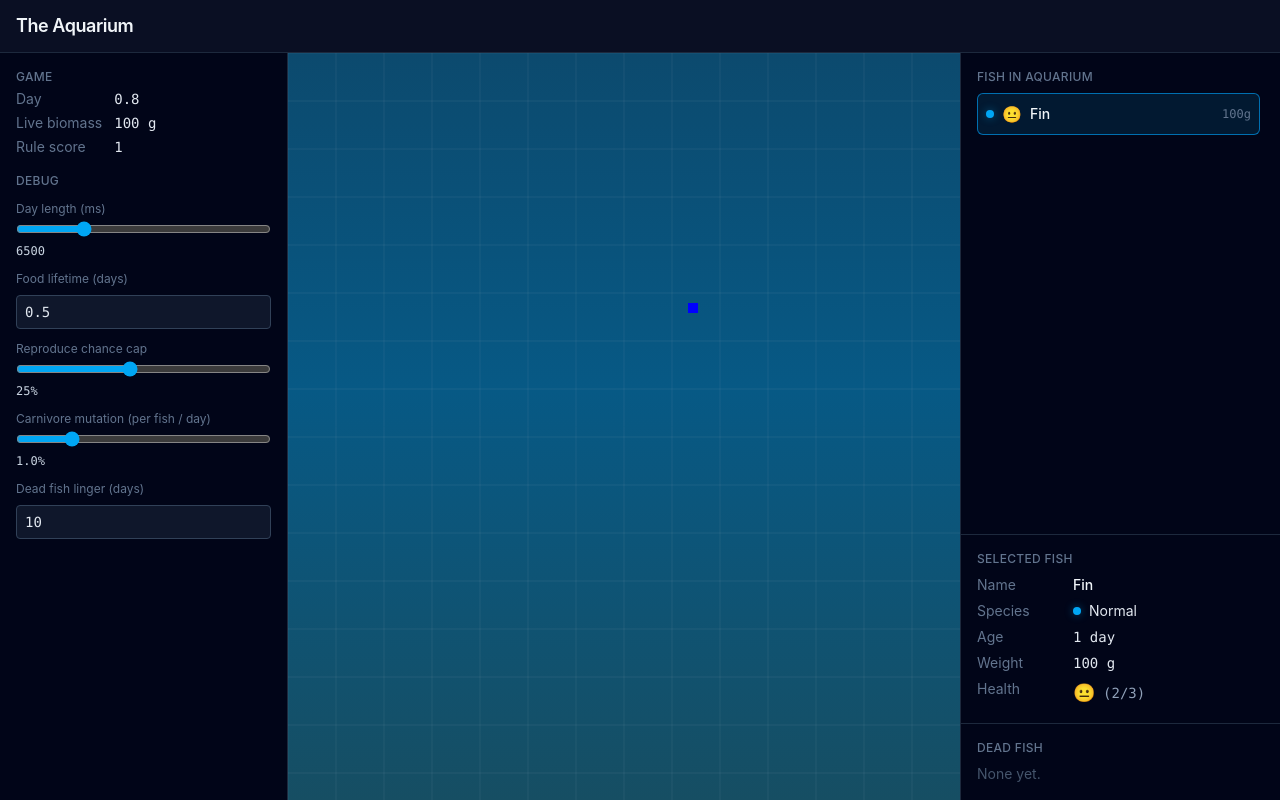
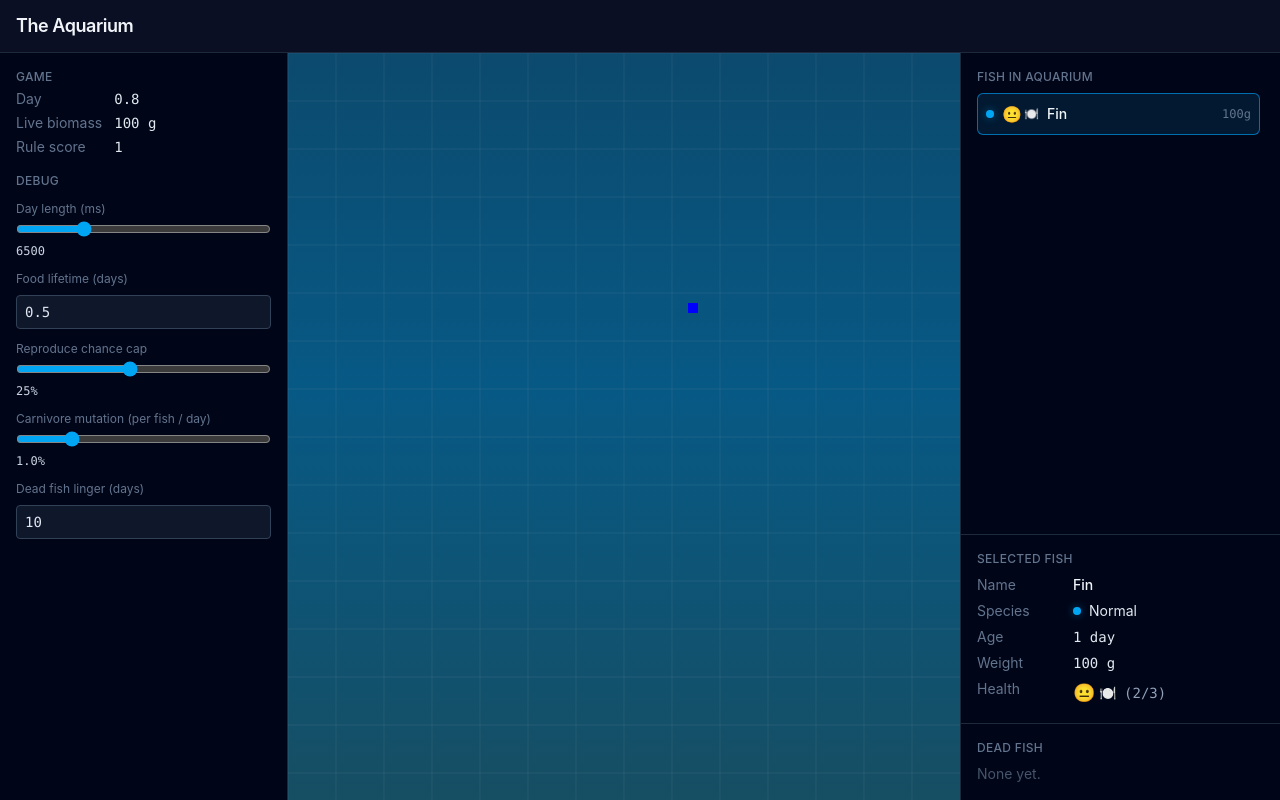
Before and after one commit to Michael-F-Bryan/the-aquarium, a React (Vite) app: page / in a window 1280 px wide. Built offline with nearby package versions, Linux system fonts and the light colour scheme.

Commit message:
feat(ui): hunger glyph beside health when fish is foraging
Show fork-and-knife next to health emoji in the live list and selected
fish panel when fishWantsFood matches the sim. Pass currentDay from App.

```diff
--- a/src/App.tsx
+++ b/src/App.tsx
@@ -92,6 +92,7 @@ function App() {
         </main>
 
         <RightPanel
+          currentDay={gameState.currentDay}
           liveFish={gameState.liveFish}
           deadFish={gameState.deadFish}
           selectedId={selectedId}
--- a/src/components/RightPanel.tsx
+++ b/src/components/RightPanel.tsx
@@ -4,6 +4,7 @@ import { LiveFishListSection } from './right-panel/LiveFishListSection'
 import { SelectedFishSection } from './right-panel/SelectedFishSection'
 
 type Props = {
+  currentDay: number
   liveFish: Fish[]
   deadFish: DeadFish[]
   selectedId: string | null
@@ -11,6 +12,7 @@ type Props = {
 }
 
 export function RightPanel({
+  currentDay,
   liveFish,
   deadFish,
   selectedId,
@@ -24,11 +26,12 @@ export function RightPanel({
   return (
     <aside className="flex w-80 shrink-0 flex-col border-l border-slate-800 bg-slate-950/80">
       <LiveFishListSection
+        currentDay={currentDay}
         liveFish={liveFish}
         selectedId={selectedId}
         onSelect={onSelect}
       />
-      <SelectedFishSection selected={selected} />
+      <SelectedFishSection currentDay={currentDay} selected={selected} />
       <DeadFishListSection
         deadFish={deadFish}
         selectedId={selectedId}
--- /dev/null
+++ b/src/components/right-panel/HungerGlyph.tsx
@@ -0,0 +1,13 @@
+/** Small fork-and-knife mark shown when a live fish is foraging for food. */
+export function HungerGlyph({ className }: { className?: string }) {
+  return (
+    <span
+      role="img"
+      aria-label="Looking for food"
+      title="Looking for food"
+      className={className}
+    >
+      🍽️
+    </span>
+  )
+}
--- a/src/components/right-panel/LiveFishListSection.tsx
+++ b/src/components/right-panel/LiveFishListSection.tsx
@@ -1,14 +1,18 @@
 import type { Fish } from '../../game/types'
 import { healthFace } from '../../game/healthFace'
+import { fishWantsFood } from '../../game/satiation'
+import { HungerGlyph } from './HungerGlyph'
 import { speciesDotClass, speciesLabel } from './speciesDisplay'
 
 type Props = {
+  currentDay: number
   liveFish: Fish[]
   selectedId: string | null
   onSelect: (id: string) => void
 }
 
 export function LiveFishListSection({
+  currentDay,
   liveFish,
   selectedId,
   onSelect,
@@ -36,8 +40,11 @@ export function LiveFishListSection({
                   title={speciesLabel(fish.species)}
                   aria-hidden
                 />
-                <span className="shrink-0 text-base" title="Health expression">
-                  {healthFace(fish.health)}
+                <span className="flex shrink-0 items-center gap-0.5 text-base">
+                  <span title="Health expression">{healthFace(fish.health)}</span>
+                  {fishWantsFood(fish, currentDay) ? (
+                    <HungerGlyph className="text-xs leading-none text-amber-400/95" />
+                  ) : null}
                 </span>
                 <span className="min-w-0 flex-1 truncate font-medium">
                   {fish.name}
--- a/src/components/right-panel/SelectedFishSection.tsx
+++ b/src/components/right-panel/SelectedFishSection.tsx
@@ -1,12 +1,15 @@
 import type { DeadFish, Fish } from '../../game/types'
 import { healthFace } from '../../game/healthFace'
+import { fishWantsFood } from '../../game/satiation'
+import { HungerGlyph } from './HungerGlyph'
 import { speciesDotClass, speciesLabel } from './speciesDisplay'
 
 type Props = {
+  currentDay: number
   selected: Fish | DeadFish | null
 }
 
-export function SelectedFishSection({ selected }: Props) {
+export function SelectedFishSection({ currentDay, selected }: Props) {
   return (
     <section className="shrink-0 border-t border-slate-800 p-4">
       <h2 className="mb-2 text-xs font-medium uppercase tracking-wide text-slate-500">
@@ -34,7 +37,13 @@ export function SelectedFishSection({ selected }: Props) {
           </dd>
           <dt className="text-slate-500">Health</dt>
           <dd className="flex items-center gap-2 text-slate-200">
-            <span className="text-lg">{healthFace(selected.health)}</span>
+            <span className="flex items-center gap-1 text-lg">
+              <span>{healthFace(selected.health)}</span>
+              {!('diedOnDay' in selected) &&
+              fishWantsFood(selected, currentDay) ? (
+                <HungerGlyph className="text-sm leading-none text-amber-400/95" />
+              ) : null}
+            </span>
             <span className="font-mono text-slate-400">({selected.health}/3)</span>
           </dd>
           {'diedOnDay' in selected && (
```
